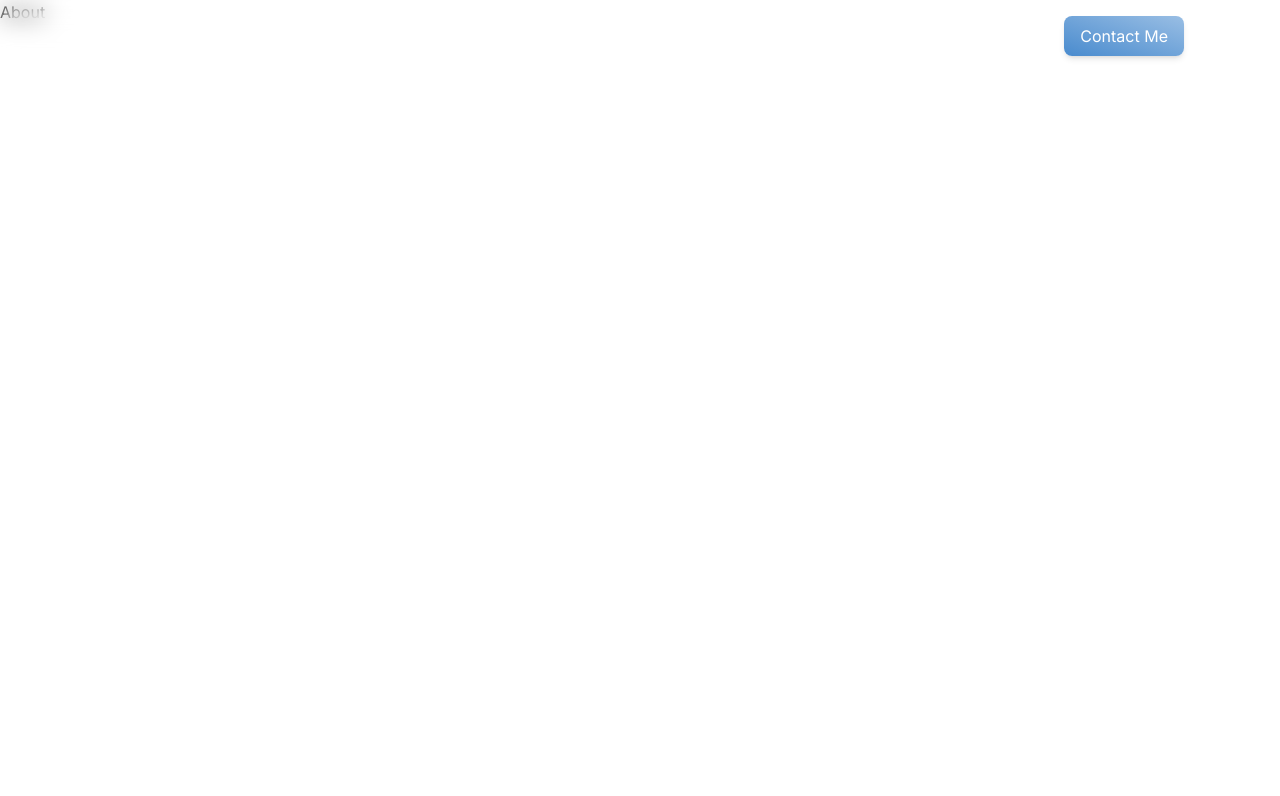
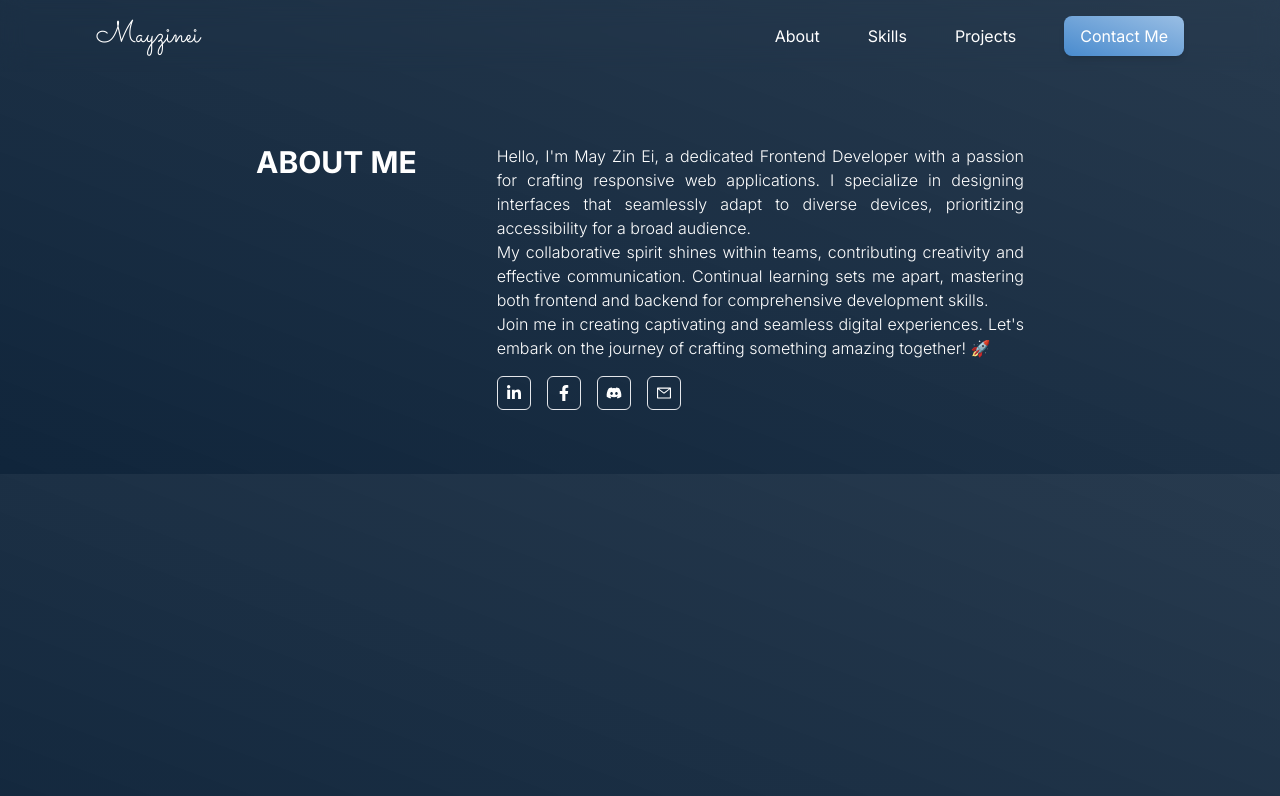
Before and after one commit to ZCoder-THZ/nextPortFolio, a Next.js app: page /about in a window 1280 px wide. Shown: the top 796 px of the page. Built offline with nearby package versions, Linux system fonts and the light colour scheme.

Commit message:
adding about section

```diff
--- a/src/app/about/page.tsx
+++ b/src/app/about/page.tsx
@@ -1,5 +1,48 @@
 import React from "react";
+import { FaLinkedinIn } from "react-icons/fa6";
+import { FaFacebookF } from "react-icons/fa";
+import { FaDiscord } from "react-icons/fa6";
+import { AiOutlineMail } from "react-icons/ai";
+import Link from "next/link";
+
+const icons = [
+	{ link: "/", icon: <FaLinkedinIn /> },
+	{ link: "/", icon: <FaFacebookF /> },
+	{ link: "/", icon: <FaDiscord /> },
+	{ link: "/", icon: <AiOutlineMail /> },
+];
 
 export default function About() {
-  return <div>About</div>;
+	return (
+		<div className="container mt-14 md:mt-20 w-full lg:w-9/12 mx-auto text-white flex flex-col md:flex-row gap-8 md:gap-20">
+			<h2 className="uppercase font-bold text-2xl md:text-3xl shrink-0">
+				about me
+			</h2>
+			<div>
+				<p className="text-justify leading-6 font-light">
+					Hello, I'm May Zin Ei, a dedicated Frontend Developer with a
+					passion for crafting responsive web applications. I specialize in
+					designing interfaces that seamlessly adapt to diverse devices,
+					prioritizing accessibility for a broad audience. <br />
+					My collaborative spirit shines within teams, contributing
+					creativity and effective communication. Continual learning sets
+					me apart, mastering both frontend and backend for comprehensive
+					development skills.
+					<br /> Join me in creating captivating and seamless digital
+					experiences. Let's embark on the journey of crafting something
+					amazing together! 🚀
+				</p>
+				<div className="flex items-center gap-4 mt-4">
+					{icons.map((icon, index) => (
+						<div
+							key={index}
+							className="p-2 border rounded-md hover:bg-white/20 duration-300"
+						>
+							<Link href={icon.link}>{icon.icon}</Link>
+						</div>
+					))}
+				</div>
+			</div>
+		</div>
+	);
 }
--- a/src/app/globals.css
+++ b/src/app/globals.css
@@ -11,13 +11,9 @@
 }
 
 body {
-	font-family: "Poppins", sans-serif;
+	@apply font-poppin bg-gradient-to-tr from-bgColor to-bgColor/90;
 }
 
 .container {
 	@apply px-5 py-8 md:p-14 lg:px-24 lg:py-16;
 }
-
-.signature {
-	font-family: "Sacramento", cursive;
-}
--- a/src/app/page.tsx
+++ b/src/app/page.tsx
@@ -6,27 +6,16 @@ import About from "./about/page";
 import Contact from "./contact/page";
 import Projects from "./projects/page";
 import Skills from "./skills/page";
-import { FaLinkedinIn } from "react-icons/fa6";
-import { FaFacebookF } from "react-icons/fa";
-import { FaDiscord } from "react-icons/fa6";
-import { AiOutlineMail } from "react-icons/ai";
 import { AiOutlineDownload } from "react-icons/ai";
 import { MdArrowOutward } from "react-icons/md";
 import Button from "@/components/ui/Button";
 import Link from "next/link";
 import SvgText from "@/components/ui/SvgText";
 
-const icons = [
-	{ link: "/", icon: <FaLinkedinIn /> },
-	{ link: "/", icon: <FaFacebookF /> },
-	{ link: "/", icon: <FaDiscord /> },
-	{ link: "/", icon: <AiOutlineMail /> },
-];
-
 export default function Home() {
 	return (
-		<main className="bg-gradient-to-tr from-bgColor to-bgColor/90">
-			<div className="relative w-full h-screen flex flex-col items-center">
+		<main className="">
+			<div className="relative w-full h-[75vh] lg:h-[90vh] flex flex-col items-center">
 				<SvgText />
 				<motion.div
 					initial={{ opacity: 0 }}
--- a/src/components/Navigation/Navigation.tsx
+++ b/src/components/Navigation/Navigation.tsx
@@ -24,7 +24,10 @@ export default function Navigation() {
 				navMenuOpen ? "bg-bgColor backdrop-blur-md h-screen lg:h-auto" : ""
 			}`}
 		>
-			<Link href={"/"} className="signature text-white text-2xl md:text-3xl">
+			<Link
+				href={"/"}
+				className="font-sacra text-white text-2xl md:text-3xl"
+			>
 				Mayzinei
 			</Link>
 
--- a/tailwind.config.ts
+++ b/tailwind.config.ts
@@ -13,6 +13,10 @@ const config: Config = {
 				textColor: "#99bee4",
 				bgColor: "#10253b",
 			},
+			fontFamily: {
+				poppin: ["Poppin", "san-serif"],
+				sacra: ["Sacramento", "cursive"],
+			},
 		},
 	},
 	plugins: [],
```
